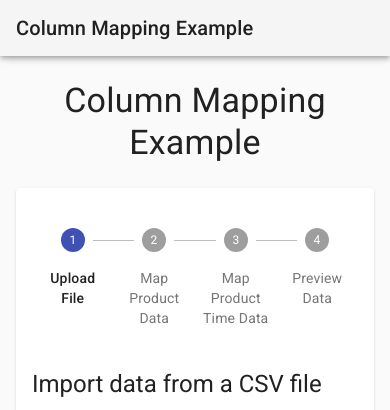
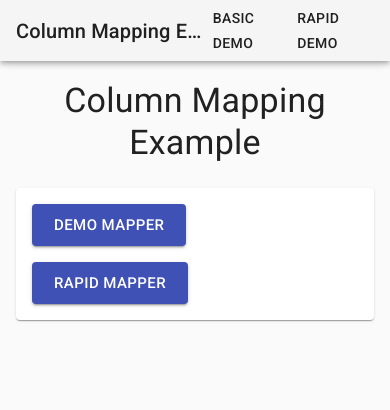
Before and after one commit to RichardHpa/column-mapper, a React (Create React App) app: page / in a window 390 px wide. Shown: the top 410 px of the page. Built offline with nearby package versions, Linux system fonts and the light colour scheme.

Commit message:
created new pages and a basic service

```diff
--- a/src/Routes.js
+++ b/src/Routes.js
@@ -1,6 +1,8 @@
 import { Switch, Route } from 'react-router-dom'
 import Error404 from './errors/Error404'
 import Home from './pages/Home'
+import DemoMapper from 'pages/DemoMapper'
+import RapidMapper from 'pages/RapidMapper'
 
 export default function Routes() {
 	return (
@@ -8,6 +10,12 @@ export default function Routes() {
 			<Route exact path="/">
 				<Home />
 			</Route>
+			<Route exact path="/demo">
+				<DemoMapper />
+			</Route>
+			<Route exact path="/rapid">
+				<RapidMapper />
+			</Route>
 			<Route path="*">
 				<Error404 />
 			</Route>
--- a/src/layouts/Header.js
+++ b/src/layouts/Header.js
@@ -1,7 +1,21 @@
-import { AppBar, Toolbar, Typography, makeStyles } from '@material-ui/core'
+import {
+	AppBar,
+	Toolbar,
+	Typography,
+	makeStyles,
+	Button,
+} from '@material-ui/core'
+import { Link as RouterLink } from 'react-router-dom'
 
 const useStyles = makeStyles((theme) => ({
 	toolbar: theme.mixins.toolbar,
+	heading: {
+		textDecoration: 'none',
+		flexGrow: 1,
+		'&:hover': {
+			textDecoration: 'underline',
+		},
+	},
 }))
 
 export default function Header() {
@@ -10,9 +24,22 @@ export default function Header() {
 		<>
 			<AppBar position="fixed" color="default" className={classes.appBar}>
 				<Toolbar>
-					<Typography variant="h6" color="inherit" noWrap>
+					<Typography
+						className={classes.heading}
+						variant="h6"
+						color="inherit"
+						noWrap
+						component={RouterLink}
+						to="/">
 						Column Mapping Example
 					</Typography>
+					<Button color="inherit" component={RouterLink} to="/demo">
+						Basic Demo
+					</Button>
+
+					<Button color="inherit" component={RouterLink} to="/rapid">
+						Rapid Demo
+					</Button>
 				</Toolbar>
 			</AppBar>
 			<div className={classes.toolbar} />
--- /dev/null
+++ b/src/pages/DemoMapper/DemoMapper.js
@@ -0,0 +1,50 @@
+import { makeStyles, Paper, Typography, Box } from '@material-ui/core'
+import ColumnMapper from 'components/ColumnMapper'
+import { WizardPage } from 'components/ColumnMapper/components/MapperWizard'
+
+const basicCols = [
+	{ key: 'productId', label: 'Product Id', required: true },
+	{ key: 'name', label: 'Name', required: true },
+	{ key: 'price', label: 'Price', required: true },
+	{ key: 'size', label: 'Size', required: false },
+	{ key: 'department', label: 'Department Name', required: true },
+]
+
+const page2Cols = [
+	{ key: 'year', label: 'Year Released', required: true },
+	{ key: 'code', label: 'Code', required: false },
+	{ key: 'created', label: 'Created Date', required: true },
+]
+
+const useStyles = makeStyles((theme) => ({
+	paper: {
+		marginTop: theme.spacing(3),
+		marginBottom: theme.spacing(3),
+		padding: theme.spacing(2),
+		[theme.breakpoints.up(600 + theme.spacing(3) * 2)]: {
+			marginTop: theme.spacing(6),
+			marginBottom: theme.spacing(6),
+			padding: theme.spacing(3),
+		},
+	},
+}))
+
+const DemoMapper = () => {
+	const classes = useStyles()
+	return (
+		<Box>
+			<Typography component="h1" variant="h4" align="center">
+				Column Mapping Example
+			</Typography>
+			<Paper className={classes.paper}>
+				<ColumnMapper>
+					<WizardPage columns={basicCols} label="Map Product Data" />
+
+					<WizardPage columns={page2Cols} label="Map Product Time Data" />
+				</ColumnMapper>
+			</Paper>
+		</Box>
+	)
+}
+
+export default DemoMapper
--- /dev/null
+++ b/src/pages/DemoMapper/index.js
@@ -0,0 +1 @@
+export { default } from './DemoMapper'
--- a/src/pages/Home/Home.js
+++ b/src/pages/Home/Home.js
@@ -1,7 +1,12 @@
-import React from 'react'
-import { makeStyles, Paper, Typography, Box } from '@material-ui/core'
-import ColumnMapper from '../../components/ColumnMapper'
-import { WizardPage } from '../../components/ColumnMapper/components/MapperWizard'
+import {
+	makeStyles,
+	Paper,
+	Typography,
+	Button,
+	Grid,
+	Box,
+} from '@material-ui/core'
+import { Link as RouterLink } from 'react-router-dom'
 
 const useStyles = makeStyles((theme) => ({
 	paper: {
@@ -16,20 +21,6 @@ const useStyles = makeStyles((theme) => ({
 	},
 }))
 
-const basicCols = [
-	{ key: 'productId', label: 'Product Id', required: true },
-	{ key: 'name', label: 'Name', required: true },
-	{ key: 'price', label: 'Price', required: true },
-	{ key: 'size', label: 'Size', required: false },
-	{ key: 'department', label: 'Department Name', required: true },
-]
-
-const page2Cols = [
-	{ key: 'year', label: 'Year Released', required: true },
-	{ key: 'code', label: 'Code', required: false },
-	{ key: 'created', label: 'Created Date', required: true },
-]
-
 export default function Home() {
 	const classes = useStyles()
 
@@ -39,11 +30,28 @@ export default function Home() {
 				Column Mapping Example
 			</Typography>
 			<Paper className={classes.paper}>
-				<ColumnMapper>
-					<WizardPage columns={basicCols} label="Map Product Data" />
-
-					<WizardPage columns={page2Cols} label="Map Product Time Data" />
-				</ColumnMapper>
+				<Grid container spacing={2}>
+					<Grid item>
+						<Button
+							variant="contained"
+							color="primary"
+							size="large"
+							component={RouterLink}
+							to="/demo">
+							Demo Mapper
+						</Button>
+					</Grid>
+					<Grid item>
+						<Button
+							variant="contained"
+							color="primary"
+							size="large"
+							component={RouterLink}
+							to="/rapid">
+							Rapid Mapper
+						</Button>
+					</Grid>
+				</Grid>
 			</Paper>
 		</Box>
 	)
--- /dev/null
+++ b/src/pages/RapidMapper/RapidMapper.js
@@ -0,0 +1,49 @@
+import { useEffect } from 'react'
+import { makeStyles, Paper, Typography, Box } from '@material-ui/core'
+import ColumnMapper from 'components/ColumnMapper'
+// import { WizardPage } from 'components/ColumnMapper/components/MapperWizard'
+import { useRapidService } from '../../services/RapidService'
+
+const useStyles = makeStyles((theme) => ({
+	paper: {
+		marginTop: theme.spacing(3),
+		marginBottom: theme.spacing(3),
+		padding: theme.spacing(2),
+		[theme.breakpoints.up(600 + theme.spacing(3) * 2)]: {
+			marginTop: theme.spacing(6),
+			marginBottom: theme.spacing(6),
+			padding: theme.spacing(3),
+		},
+	},
+}))
+
+const RapidMapper = () => {
+	const classes = useStyles()
+	const RapidService = useRapidService()
+
+	useEffect(() => {
+		async function fetchMyAPI() {
+			const response = await RapidService.getTestData()
+			console.log(response)
+		}
+		fetchMyAPI()
+		// eslint-disable-next-line
+	}, [])
+
+	return (
+		<Box>
+			<Typography component="h1" variant="h4" align="center">
+				Rapid Column Mapping Example
+			</Typography>
+			<Paper className={classes.paper}>
+				<ColumnMapper>
+					{/* <WizardPage columns={basicCols} label="Map Product Data" /> */}
+
+					{/* <WizardPage columns={page2Cols} label="Map Product Time Data" /> */}
+				</ColumnMapper>
+			</Paper>
+		</Box>
+	)
+}
+
+export default RapidMapper
--- /dev/null
+++ b/src/pages/RapidMapper/index.js
@@ -0,0 +1 @@
+export { default } from './RapidMapper'
--- /dev/null
+++ b/src/services/RapidService/RapidService.js
@@ -0,0 +1,17 @@
+import axios from 'axios'
+
+function formService() {
+	return {
+		async getTestData() {
+			return axios.get('jsonFiles/tabdisplays/Foodstuffs.json').then((res) => {
+				return res.data
+			})
+		},
+	}
+}
+
+function useRapidService() {
+	return formService()
+}
+
+export { formService, useRapidService }
--- /dev/null
+++ b/src/services/RapidService/index.js
@@ -0,0 +1 @@
+export { useRapidService } from './RapidService'
```
Also changed, not shown: jsconfig.json (renamed from .jsconfig.json).
